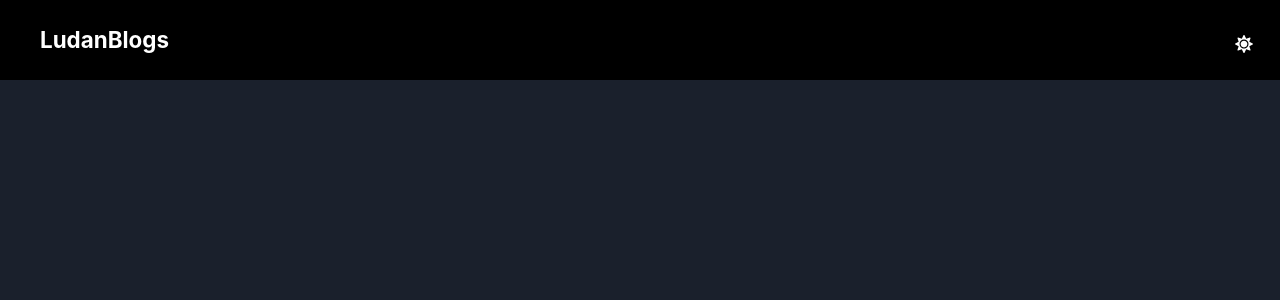
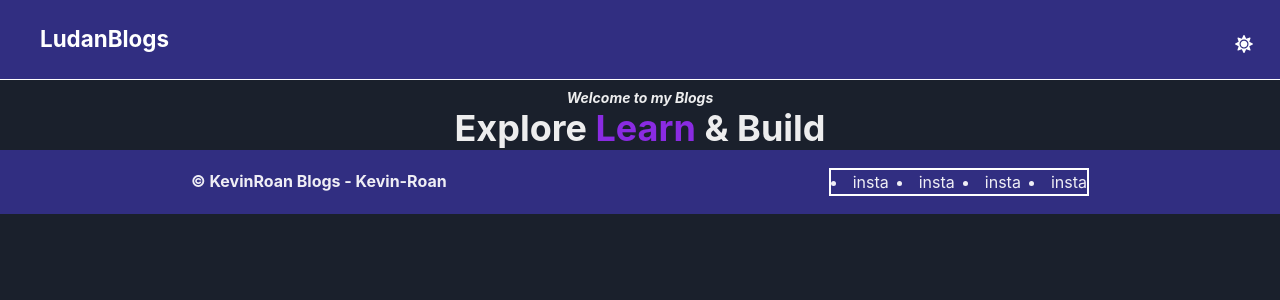
Before and after one commit to kevin-roan/kevinroan-blogs, a React (Vite) app: page / in a window 1280 px wide. Shown: the top 300 px of the page. Built offline with nearby package versions, Linux system fonts and the light colour scheme.

Commit message:
footer and Home pages

```diff
--- a/src/App.css
+++ b/src/App.css
@@ -1,7 +1,7 @@
 #root {
   margin: 0;
   font-size: 100%;
-  --primary-color: red;
+  --primary-color: #312e81;
   --btn-primary: #grey;
   --secondary-color: blue;
   --text-color-light: white;
--- a/src/App.tsx
+++ b/src/App.tsx
@@ -1,11 +1,13 @@
-import { Box } from "@chakra-ui/react";
 import "./App.css";
-import { Header } from "./components";
+import { Header, Footer } from "./components";
+import { Home } from "./pages";
 
 function App() {
   return (
     <>
       <Header />
+      <Home />
+      <Footer />
     </>
   );
 }
--- /dev/null
+++ b/src/components/Footer.tsx
@@ -0,0 +1,24 @@
+import React from "react";
+import { Box, HStack, Heading, Spacer } from "@chakra-ui/react";
+
+function Footer() {
+  return (
+    <Box
+      minHeight={"8vh"}
+      bg={"var(--primary-color)"}
+      display={"flex"}
+      alignItems={"center"}
+      justifyContent={"space-around"}
+    >
+      <Heading fontSize={"1rem"}>&copy; KevinRoan Blogs - Kevin-Roan</Heading>
+      <HStack border={"2px solid white"}>
+        <li>insta</li>
+        <li>insta</li>
+        <li>insta</li>
+        <li>insta</li>
+      </HStack>
+    </Box>
+  );
+}
+
+export default Footer;
--- a/src/components/Header.jsx
+++ b/src/components/Header.tsx
@@ -4,7 +4,14 @@ import { ColorModeSwitcher } from "../ColormodeSwitcher";
 
 function Header() {
   return (
-    <Box bg="black" color="white" minH={"10vh"} display={"flex"}>
+    <Box
+      bg={"var(--primary-color)"}
+      color="white"
+      minH={"10vh"}
+      display={"flex"}
+      borderBottom={"1px solid white"}
+      marginBottom={"10px"}
+    >
       <HStack color="var(--text-color-light)">
         <Heading fontSize="1.4rem" marginX={"40px"}>
           LudanBlogs
--- a/src/components/index.ts
+++ b/src/components/index.ts
@@ -1 +1,2 @@
 export { default as Header } from "./Header";
+export { default as Footer } from "./Footer";
--- /dev/null
+++ b/src/pages/Home.tsx
@@ -0,0 +1,17 @@
+import { Box, Heading } from "@chakra-ui/react";
+import React from "react";
+
+function Home() {
+  return (
+    <Box>
+      <Heading fontStyle={"italic"} textAlign={"center"} fontSize={"sm"}>
+        Welcome to my Blogs
+      </Heading>
+      <Heading textAlign={"center"}>
+        Explore <span style={{ color: "blueviolet" }}>Learn</span> & Build
+      </Heading>
+    </Box>
+  );
+}
+
+export default Home;
--- /dev/null
+++ b/src/pages/index.ts
@@ -0,0 +1 @@
+export { default as Home } from "./Home";
```
